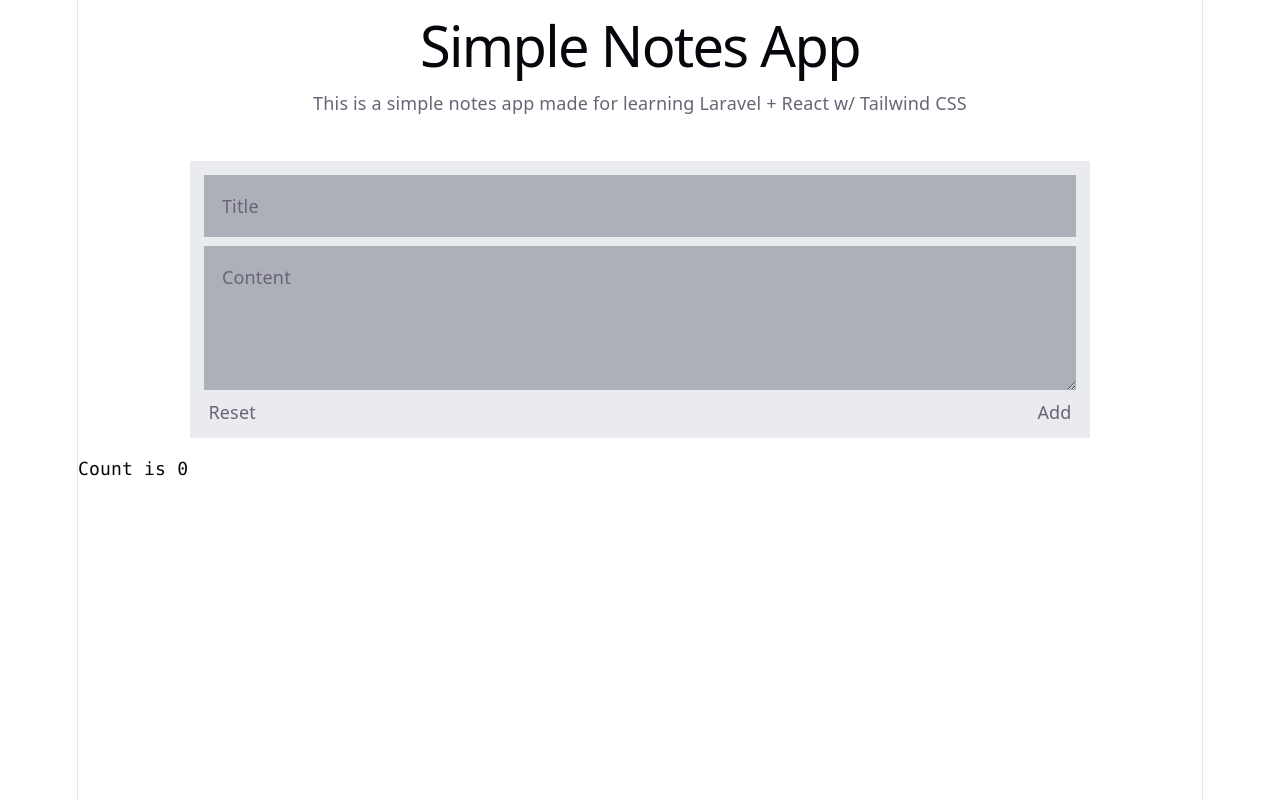
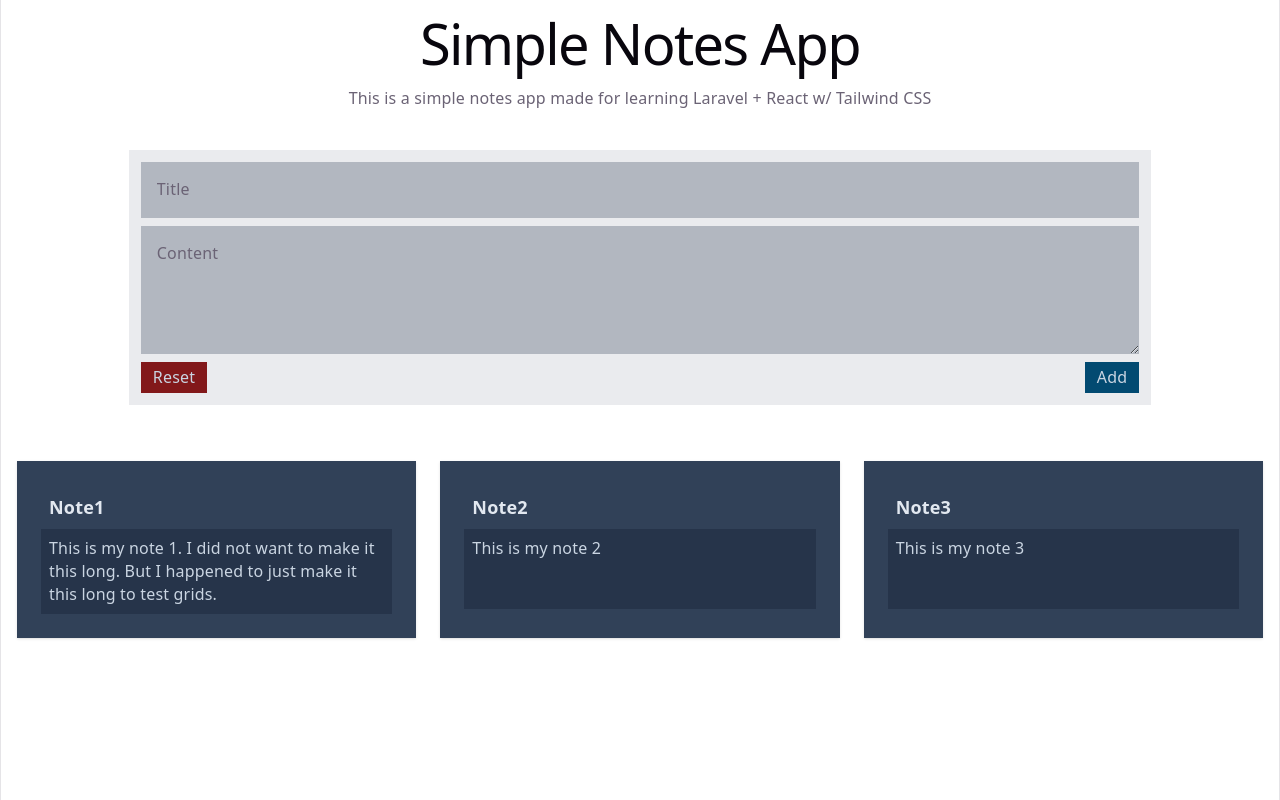
Before and after one commit to arushadfaisal/notes-app-frontend, a React (Vite) app: page / in a window 1280 px wide. Built offline with nearby package versions, Linux system fonts and the light colour scheme.

Commit message:
create note function and note list

```diff
--- a/src/App.jsx
+++ b/src/App.jsx
@@ -4,8 +4,21 @@ import viteLogo from './assets/vite.svg'
 import heroImg from './assets/hero.png'
 import './App.css'
 
+function Note({ title, content }){
+  return(
+    <div className="flex flex-col bg-slate-700 p-6 shadow-sm min-h-30">
+      <div className="p-2 min-h-10 text-start font-bold text-slate-200 text-lg">{title}</div>
+      <div className="p-2 min-h-20 text-start text-slate-300 bg-slate-800/50">{content}</div>
+    </div>
+  );
+}
+
 function App() {
-  const [count, setCount] = useState(0)
+  const [list, setList] = useState([
+    {title : "Note1", content : "This is my note 1. I did not want to make it this long. But I happened to just make it this long to test grids." },
+    {title : "Note2", content : "This is my note 2" },
+    {title : "Note3", content : "This is my note 3" }
+  ]);
 
   return (
     <>
@@ -17,14 +30,14 @@ function App() {
       </section>
 
       <section id="body">
-        <div class="addNote flex flex-row w-full h-auto mx-auto my-4 max-w-9/10 md:max-w-8/10
+        <div class="addNote flex flex-row w-full h-auto mx-auto my-4 mb-10 max-w-9/10 md:max-w-8/10
                     justify-center items-center bg-slate-700/10">
           <div class="flex flex-col w-full h-auto items-center gap-2 p-3">
             <label className='w-full flex justify-center'>
               <input
                 name="title"
                 defaultValue="Title"
-                class="w-full p-4 bg-slate-800/30"/>
+                class="w-full p-4 bg-slate-700/30"/>
             </label>
             <label className='w-full flex justify-center'>
               <textarea
@@ -34,31 +47,23 @@ function App() {
                   e.target.style.height = 'auto';
                   e.target.style.height = `${e.target.scrollHeight}px`;
                 }}
-                class="w-full min-h-32 h-auto p-4 bg-slate-800/30 align-top resize-y"/>
+                class="w-full min-h-32 h-auto p-4 bg-slate-700/30 align-top resize-y"/>
             </label>
             <div id="addNoteButtons" className='flex w-full flex-row gap-4 justify-between'>
-                <button className='px-1'>Reset</button>
-                <button className='px-1'>Add</button>
+                <button className='px-3 py-1  bg-red-900 text-slate-300'>Reset</button>
+                <button className='px-3 py-1 bg-sky-900 text-slate-300'>Add</button>
             </div>
           </div>
         </div>
+      </section>
 
-        <div class="grid grid-cols-1 md:grid-cols-4 gap-4">
-
+      <section id="notes">
+        <div class="grid grid-cols-[repeat(auto-fit,minmax(280px,1fr))] gap-6 p-4">
+                {list.map((note, index) => (
+                  <Note key={index} title={note.title} content={note.content} />
+                ))}
         </div>
       </section>
-
-
-        <div className="ticks"></div>
-        <button
-          type="button"
-          className="counter"
-          onClick={() => setCount((count) => count + 1)}
-        >
-          Count is {count}
-        </button>
-
-      <div className="ticks"></div>
 
 
 
--- a/src/index.css
+++ b/src/index.css
@@ -27,7 +27,7 @@
   -webkit-font-smoothing: antialiased;
   -moz-osx-font-smoothing: grayscale;
 
-  @media (max-width: 1024px) {
+  @media (max-width: 2048px) {
     font-size: 16px;
   }
 }
@@ -57,7 +57,7 @@ body {
 }
 
 #root {
-  width: 1126px;
+  width: 2160px;
   max-width: 100%;
   margin: 0 auto;
   text-align: center;
```
